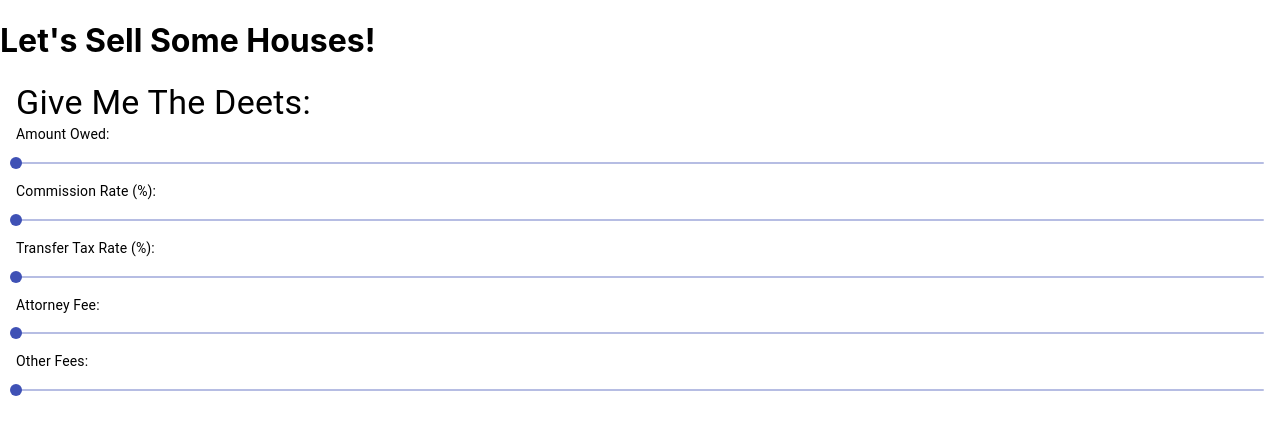
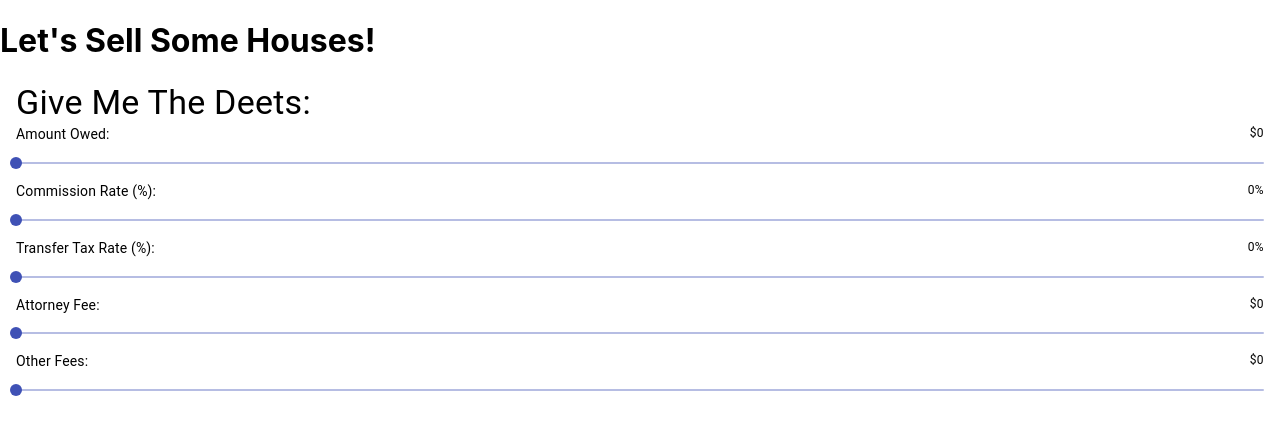
Before and after one commit to jeffn12/home-sale-tools, a React (Create React App) app: page / in a window 1280 px wide. Shown: the top 434 px of the page. Built offline with nearby package versions, Linux system fonts and the light colour scheme.

Commit message:
feat: add value labels to inputs

```diff
--- a/src/components/DetailInput.js
+++ b/src/components/DetailInput.js
@@ -13,9 +13,12 @@ const DetailInput = () => {
     <Box m={2}>
       <Typography variant="h4">Give Me The Deets:</Typography>
       <Grid>
-        <Grid item>
-          <Typography variant="body2" gutterBottom>
+        <Grid item style={{ display: 'flex' }}>
+          <Typography variant="body2" gutterBottom style={{ flexGrow: 1 }}>
             Amount Owed:
+          </Typography>
+          <Typography variant="caption" style={{ flexShrink: 1 }}>
+            ${amountOwed}
           </Typography>
         </Grid>
         <Grid item>
@@ -24,14 +27,16 @@ const DetailInput = () => {
             onChange={(e, value) => setAmountOwed(value)}
             aria-label="amountOwed"
             max={500000}
-            step={0.01}
           />
         </Grid>
       </Grid>
       <Grid>
-        <Grid item>
-          <Typography variant="body2" gutterBottom>
+        <Grid item style={{ display: 'flex' }}>
+          <Typography variant="body2" gutterBottom style={{ flexGrow: 1 }}>
             Commission Rate (%):
+          </Typography>
+          <Typography variant="caption" style={{ flexShrink: 1 }}>
+            {commissionRate}%
           </Typography>
         </Grid>
         <Grid item>
@@ -43,9 +48,12 @@ const DetailInput = () => {
         </Grid>
       </Grid>
       <Grid>
-        <Grid item>
-          <Typography variant="body2" gutterBottom>
+        <Grid item style={{ display: 'flex' }}>
+          <Typography variant="body2" gutterBottom style={{ flexGrow: 1 }}>
             Transfer Tax Rate (%):
+          </Typography>
+          <Typography variant="caption" style={{ flexShrink: 1 }}>
+            {transferTaxRate}%
           </Typography>
         </Grid>
         <Grid item>
@@ -57,9 +65,12 @@ const DetailInput = () => {
         </Grid>
       </Grid>
       <Grid>
-        <Grid item>
-          <Typography variant="body2" gutterBottom>
+        <Grid item style={{ display: 'flex' }}>
+          <Typography variant="body2" gutterBottom style={{ flexGrow: 1 }}>
             Attorney Fee:
+          </Typography>
+          <Typography variant="caption" style={{ flexShrink: 1 }}>
+            ${attorneyFee}
           </Typography>
         </Grid>
         <Grid item>
@@ -68,14 +79,16 @@ const DetailInput = () => {
             onChange={(e, value) => setAttorneyFee(value)}
             aria-label="attorneyFee"
             max={5000}
-            step={0.01}
           />
         </Grid>
       </Grid>
       <Grid>
-        <Grid item>
-          <Typography variant="body2" gutterBottom>
+        <Grid item style={{ display: 'flex' }}>
+          <Typography variant="body2" gutterBottom style={{ flexGrow: 1 }}>
             Other Fees:
+          </Typography>
+          <Typography variant="caption" style={{ flexShrink: 1 }}>
+            ${otherFees}
           </Typography>
         </Grid>
         <Grid item>
@@ -84,8 +97,7 @@ const DetailInput = () => {
             onChange={(e, value) => setOtherFees(value)}
             aria-label="otherFees"
             max={5000}
-            step={0.01}
-          />{' '}
+          />
         </Grid>
       </Grid>
     </Box>
```
